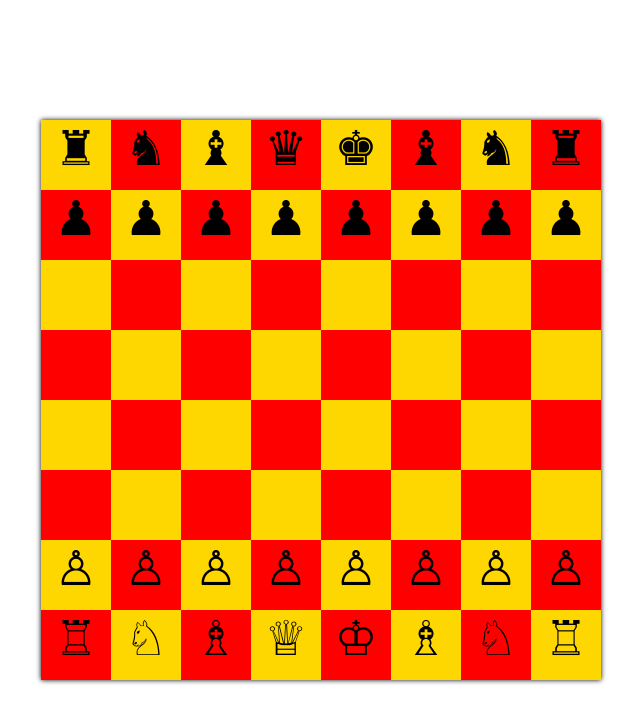
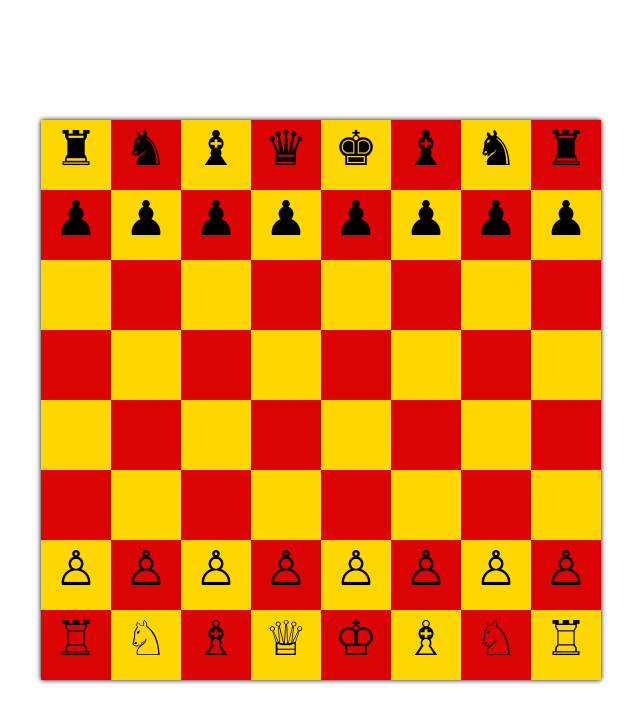
Before and after one commit to vincent-larisma/Chessboard, a plain HTML site: page grid/index.html in a window 1280 px wide. Shown: the whole page, without its empty margins (319-959 px from the left). Drawn offline with Linux system fonts and the light colour scheme.

Commit message:
design fixes with grid

```diff
--- a/grid/styles.scss
+++ b/grid/styles.scss
@@ -33,7 +33,7 @@ body {
             background-color: gold;
         }
         .light-block{
-            background-color: red
+            background-color: rgb(219, 3, 3)
         }
     }
 }
```
Also changed, not shown: grid/styles.css, 1 other file.
